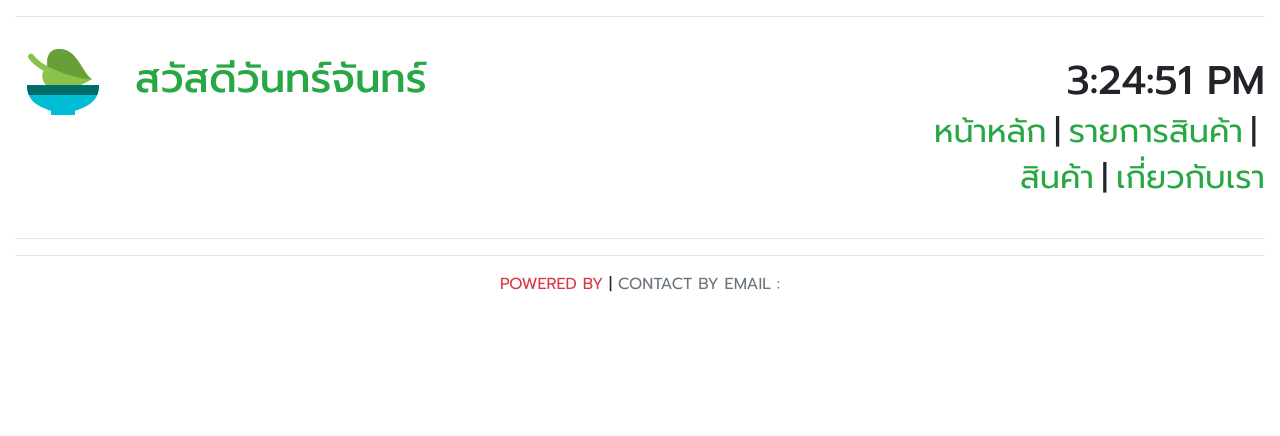
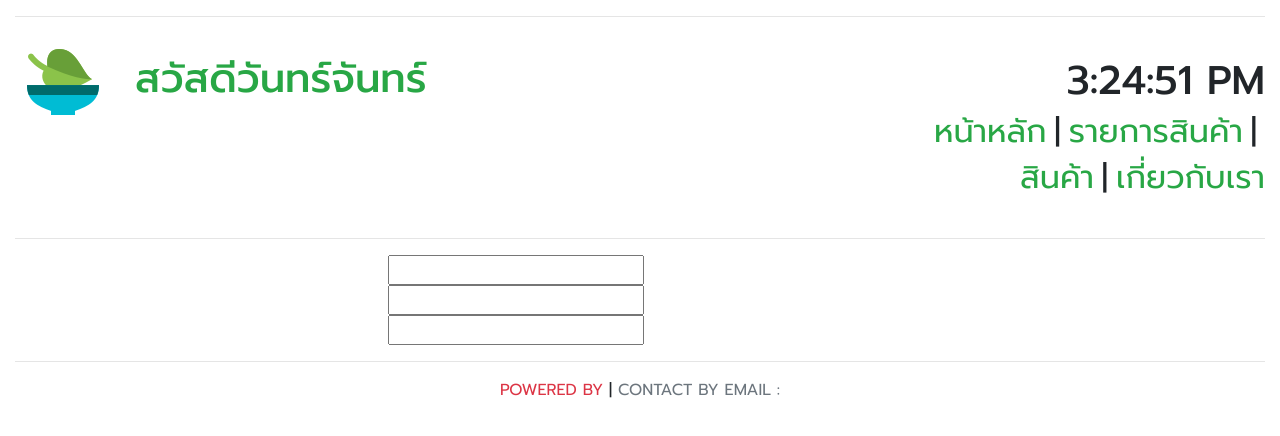
Before and after one commit to YOT-ANAN/learn-react, a React (Create React App) app: page /products/add in a window 1280 px wide. Shown: the top 436 px of the page. Built offline with nearby package versions, Linux system fonts and the light colour scheme.

Commit message:
render Form Edit

```diff
--- a/src/components/product/ProductForm.js
+++ b/src/components/product/ProductForm.js
@@ -1,18 +1,31 @@
 import React, { Component } from "react";
-import {reduxForm} from "redux-form"
+import { reduxForm, Field } from "redux-form"
 class ProductForm extends Component {
+    renderField() {
+        const formFields = [
+            { name: "ProductName", type: "text" },
+            { name: "unitPrice", type: "number" },
+            { name: "thumbnail", type: "text" }
 
-    render(){
-        return(
+        ];
+        return formFields.map(({ name, type }) => {
+            return (
+                <Field name={name} type={type} component="input" />
+            );
+        })
+    }
+
+    render() {
+        return (
             <div>
                 <form>
-
+                    {this.renderField()}
                 </form>
             </div>
         );
     }
 }
 
-ProductForm = reduxForm ({form:"productForm"})(ProductForm)
+ProductForm = reduxForm({ form: "productForm" })(ProductForm)
 
 export default ProductForm;
```
